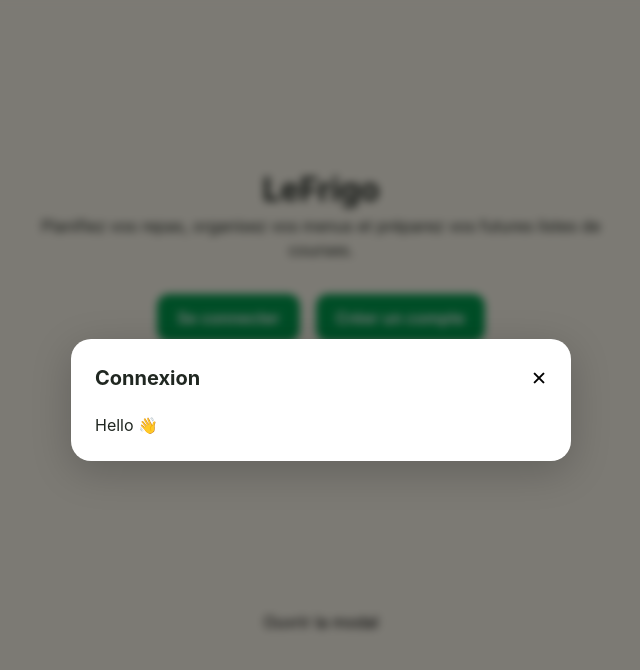
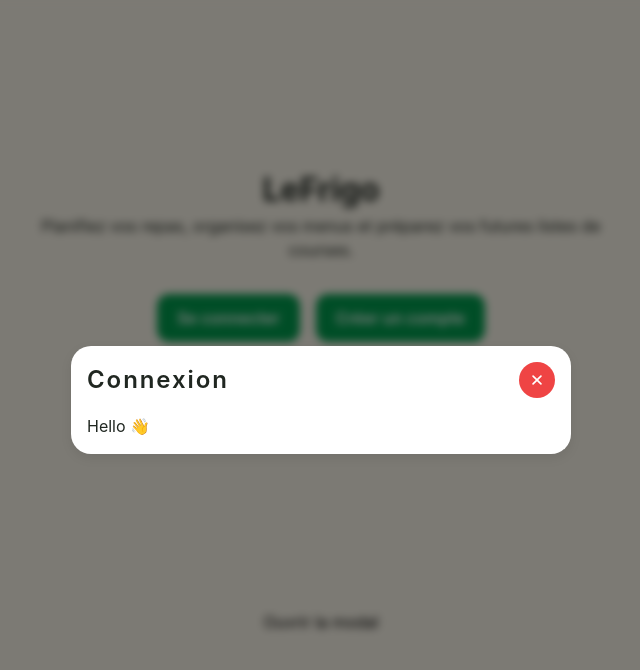
Before and after one commit to Seb-Prod/LeFrigo, a Next.js app in the folder apps/web/: page / in a window 1280 px wide. Both pictures are taken after a click on the button "Ouvrir la modal". Shown: the top 670 px of the page, without its empty margins (319-959 px from the left). Built offline with nearby package versions, Linux system fonts and the light colour scheme; no server answers.

Commit message:
optimisation de modal

```diff
--- a/apps/web/src/components/ui/ButtonIcon/ButtonIcon.tsx
+++ b/apps/web/src/components/ui/ButtonIcon/ButtonIcon.tsx
@@ -2,18 +2,30 @@ import clsx from "clsx";
 import styles from "./ButtonIcon.module.css";
 
 type Size = "sm" | "md" | "lg";
-type Variant = "default" | "primary" | "accent" |"danger" | "success" | "info" | "warning";
+type Variant =
+  | "default"
+  | "primary"
+  | "accent"
+  | "danger"
+  | "success"
+  | "info"
+  | "warning";
 
 type Props = React.ButtonHTMLAttributes<HTMLButtonElement> & {
   size?: Size;
   variant?: Variant;
 };
 
-export function ButtonIcon({ size = "md", variant = "default", ...props }: Props) {
+export function ButtonIcon({
+  size = "md",
+  variant = "default",
+  className,
+  ...props
+}: Props) {
   return (
     <button
       {...props}
-      className={clsx(styles.button, styles[size], styles[variant])}
+      className={clsx(styles.button, styles[size], styles[variant], className)}
     />
   );
 }
--- a/apps/web/src/components/ui/Modal/Modal.tsx
+++ b/apps/web/src/components/ui/Modal/Modal.tsx
@@ -2,14 +2,14 @@
 "use client";
 
 import { ReactNode, useEffect } from "react";
+import { ButtonClose } from "../ButtonIcon";
+import styles from "./modal.module.css";
+import clsx from "clsx";
+import { Heading } from "../Heading";
 
-type Animation =
-  | "fade"
-  | "scale"
-  | "slide-up"
-  | "slide-down";
+type Animation = "fade" | "scale" | "slideUp" | "slideDown";
 
-interface ModalProps {
+interface Props {
   open: boolean;
   onClose: () => void;
   children: ReactNode;
@@ -18,171 +18,64 @@ interface ModalProps {
   dismissable?: boolean;
 }
 
+/**
+ * Modal — Fenêtre de dialogue accessible et animée.
+ *
+ * États visuels :
+ *  - Fermé  : le composant ne monte pas dans le DOM (`open === false`)
+ *  - Ouvert : overlay flouté + modal centré avec animation d'entrée
+ *
+ * Comportements dynamiques :
+ *  - Fermeture via la touche ESC (si `dismissable`)
+ *  - Fermeture au clic sur l'overlay (si `dismissable`)
+ *  - Bouton de fermeture toujours visible en haut à droite (position absolue)
+ *  - Animation d'entrée configurable : fade | scale | slideUp | slideDown
+ */
 export function Modal({
   open,
   onClose,
   children,
   title,
   animation = "scale",
-  dismissable= true,
-}: ModalProps) {
-  // Fermer avec ESC
+  dismissable = false,
+}: Props) {
+  /** Ferme le modal quand l'utilisateur appuie sur Escape (si dismissable) */
   useEffect(() => {
     const handleEscape = (e: KeyboardEvent) => {
-      if (e.key === "Escape" && dismissable) {
-        onClose();
-      }
+      if (e.key === "Escape" && dismissable) onClose();
     };
 
     window.addEventListener("keydown", handleEscape);
-
-    return () => {
-      window.removeEventListener("keydown", handleEscape);
-    };
-  }, [onClose]);
+    return () => window.removeEventListener("keydown", handleEscape);
+  }, [dismissable, onClose]);
 
   if (!open) return null;
 
-  const getAnimationStyle = (): React.CSSProperties => {
-    switch (animation) {
-      case "fade":
-        return {
-          animation: "fadeIn 0.2s ease-out",
-        };
-
-      case "scale":
-        return {
-          animation: "scaleIn 0.25s ease-out",
-        };
-
-      case "slide-up":
-        return {
-          animation: "slideUp 0.3s ease-out",
-        };
-
-      case "slide-down":
-        return {
-          animation: "slideDown 0.3s ease-out",
-        };
-
-      default:
-        return {};
-    }
-  };
-
   return (
     <>
-      {/* Animations */}
-      <style>
-        {`
-          @keyframes fadeIn {
-            from {
-              opacity: 0;
-            }
-            to {
-              opacity: 1;
-            }
-          }
-
-          @keyframes scaleIn {
-            from {
-              opacity: 0;
-              transform: translate(-50%, -50%) scale(0.95);
-            }
-            to {
-              opacity: 1;
-              transform: translate(-50%, -50%) scale(1);
-            }
-          }
-
-          @keyframes slideUp {
-            from {
-              opacity: 0;
-              transform: translate(-50%, calc(-50% + 40px));
-            }
-            to {
-              opacity: 1;
-              transform: translate(-50%, -50%);
-            }
-          }
-
-          @keyframes slideDown {
-            from {
-              opacity: 0;
-              transform: translate(-50%, calc(-50% - 40px));
-            }
-            to {
-              opacity: 1;
-              transform: translate(-50%, -50%);
-            }
-          }
-        `}
-      </style>
-
-      {/* Overlay */}
+      {/* ── Overlay ── */}
       <div
         onClick={dismissable ? onClose : undefined}
-        style={{
-          position: "fixed",
-          inset: 0,
-          background: "rgba(0,0,0,0.5)",
-          backdropFilter: "blur(4px)",
-          zIndex: 999,
-        }}
+        className={styles.overlay}
       />
 
-      {/* Modal */}
-      <div
-        style={{
-          position: "fixed",
-          top: "50%",
-          left: "50%",
-          transform: "translate(-50%, -50%)",
-          width: "95vw",
-          maxWidth: "500px",
-          background: "#fff",
-          borderRadius: "20px",
-          padding: "24px",
-          boxShadow: "0 10px 40px rgba(0,0,0,0.2)",
-          zIndex: 1000,
-          ...getAnimationStyle(),
-        }}
-      >
-        {/* Header */}
-        <div
-          style={{
-            display: "flex",
-            alignItems: "center",
-            justifyContent: "space-between",
-            marginBottom: "20px",
-          }}
-        >
+      {/* ── Modal ── */}
+      <div className={clsx(styles.modal, styles[animation])}>
+        {/* Wrapper relatif pour ancrer le bouton absolu */}
+        <div className={styles.modalInner}>
+          {/* ── Bouton de fermeture (absolu, haut droite) ── */}
+          <ButtonClose onClick={onClose} className={styles.closeButton} />
+
+          {/* ── Header (titre optionnel) ── */}
           {title && (
-            <h2
-              style={{
-                margin: 0,
-                fontSize: "1.25rem",
-              }}
-            >
-              {title}
-            </h2>
+            <div className={styles.header}>
+              <Heading>{title}</Heading>
+            </div>
           )}
 
-          <button
-            onClick={onClose}
-            style={{
-              border: "none",
-              background: "transparent",
-              cursor: "pointer",
-              fontSize: "1.2rem",
-            }}
-          >
-            ✕
-          </button>
+          {/* ── Contenu ── */}
+          {children}
         </div>
-
-        {/* Content */}
-        {children}
       </div>
     </>
   );
--- a/apps/web/src/components/ui/Modal/modal.module.css
+++ b/apps/web/src/components/ui/Modal/modal.module.css
@@ -0,0 +1,117 @@
+/* ── Overlay ──────────────────────────────────────────────── */
+
+.overlay {
+    position: fixed;
+    /* couvre tout le viewport */
+    inset: 0;
+    background: rgba(0, 0, 0, 0.5);
+    backdrop-filter: blur(4px);
+    z-index: 999;
+}
+
+/* ── Modal ────────────────────────────────────────────────── */
+
+/* Centrage absolu via translate pour rester indépendant du flux */
+.modal {
+    position: fixed;
+    top: 50%;
+    left: 50%;
+    transform: translate(-50%, -50%);
+    width: 95vw;
+    max-width: 500px;
+    background: var(--color-white);
+    border-radius: var(--radius-lg);
+    padding: var(--space-md);
+    box-shadow: var(--shadow-md);
+    /* au-dessus de l'overlay */
+    z-index: 1000;
+}
+
+/* ── Wrapper interne (ancre pour position: absolute) ─────── */
+
+.modalInner {
+    /* ancre pour .closeButton */
+    position: relative;
+}
+
+/* ── Bouton de fermeture ──────────────────────────────────── */
+
+.closeButton {
+    position: absolute;
+    top: 0px;
+    right: 0px;
+}
+
+/* ── Header ───────────────────────────────────────────────── */
+
+/* Réserve de l'espace à droite pour ne pas chevaucher le bouton de fermeture */
+.header {
+    margin-bottom: var(--space-md);
+    /* clearance pour .closeButton */
+    padding-right: 40px;
+}
+
+/* ── Animations d'entrée ──────────────────────────────────── */
+
+.fade {
+    animation: fadeIn 0.2s ease-out;
+}
+
+.scale {
+    animation: scaleIn 0.25s ease-in-out;
+}
+
+.slideUp {
+    animation: slideUp 0.3s ease-out;
+}
+
+.slideDown {
+    animation: slideDown 0.3s ease-out;
+}
+
+@keyframes fadeIn {
+    from {
+        opacity: 0;
+    }
+
+    to {
+        opacity: 1;
+    }
+}
+
+/* Le scale est centré sur l'origine du translate pour éviter tout décalage */
+@keyframes scaleIn {
+    from {
+        opacity: 0;
+        transform: translate(-50%, -50%) scale(0.95);
+    }
+
+    to {
+        opacity: 1;
+        transform: translate(-50%, -50%) scale(1);
+    }
+}
+
+@keyframes slideUp {
+    from {
+        opacity: 0;
+        transform: translate(-50%, calc(-50% + 40px));
+    }
+
+    to {
+        opacity: 1;
+        transform: translate(-50%, -50%);
+    }
+}
+
+@keyframes slideDown {
+    from {
+        opacity: 0;
+        transform: translate(-50%, calc(-50% - 40px));
+    }
+
+    to {
+        opacity: 1;
+        transform: translate(-50%, -50%);
+    }
+}
```
